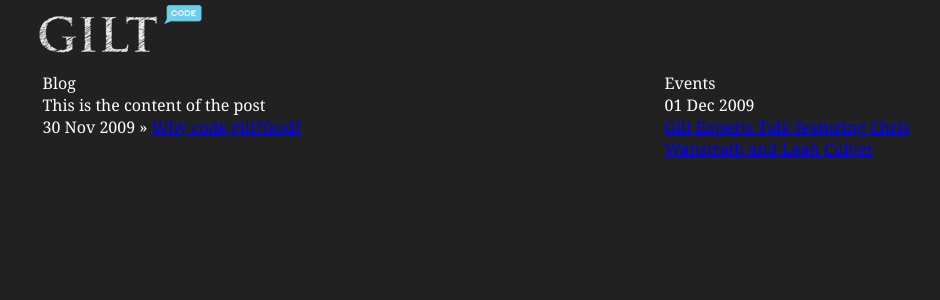
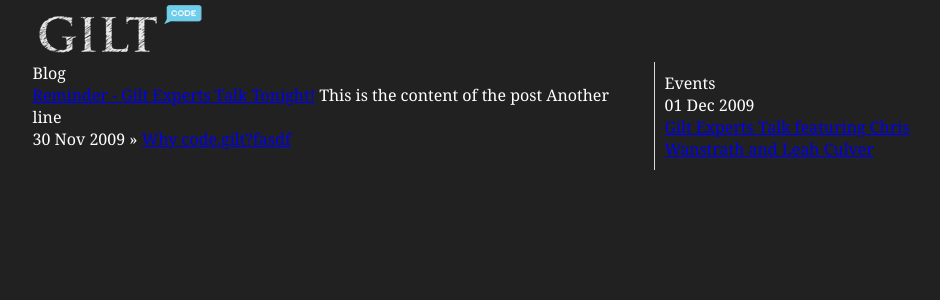
Before and after one commit to venkatmavram/gilt.github.com, a Jekyll site: the page built from index.html, in a window 1280 px wide. Shown: the top 300 px of the page, without its empty margins (145-1085 px from the left). Built offline with Jekyll 4.4.1, drawn with Linux system fonts in a browser that asks for light colours; Markdown is read by kramdown in place of the engine named in the settings; the list of posts is cut into pages by our own code; comment, search, counter and statistics services are not loaded.

Commit message:
updated post and index templates

```diff
--- a/_posts/2009-12-01-gilt_experts_talk.textile
+++ b/_posts/2009-12-01-gilt_experts_talk.textile
@@ -4,6 +4,7 @@
 gravatar_hash: 36f0940444ab46d11bae4ce320611ee6
 layout: post
 title: Gilt Experts Talk featuring Chris Wanstrath and Leah Culver
+tags: [gilt experts]
 ---
 
 h1. {{ page.title }}
--- a/_posts/2009-12-02-talk_tonight.textile
+++ b/_posts/2009-12-02-talk_tonight.textile
@@ -3,6 +3,8 @@
 categories: blog
 gravatar_hash: 36f0940444ab46d11bae4ce320611ee6
 layout: post
-title: Reminder- Gilt Experts Talk Tonight!
+title: Reminder - Gilt Experts Talk Tonight!
+tags: [gilt experts]
 ---
 This is the content of the post
+Another line
--- a/index.html
+++ b/index.html
@@ -3,7 +3,7 @@
 title: Gilt Code
 ---
 
-<div class="content">
+<div class="main_content">
   <h3>Blog</h3>
   <ul class="posts">
     {% for blog_category in site.categories %}
@@ -11,6 +11,7 @@
         {% for post in blog_category.last %}
           {% if forloop.first %}
             <li id="first_post">
+              <a href="{{ post.url }}">{{ post.title }}</a>
               {{ post.content }}
             </li>
           {% else %}
--- a/stylesheets/gc.css
+++ b/stylesheets/gc.css
@@ -15,6 +15,7 @@
 input,textarea,select{*font-size:100%;}
 legend{color:#000;}
 /* End Reset */
+
 html {
   background-color: #212121;
   color: white;
@@ -37,15 +38,15 @@
   margin: 0 auto;
   width: 925px;
 }
-div.content {
+div.main_content {
   float: left;
-  padding: 10px;
   width: 592px;
 }
 div.sidebar {
   float: right;
   padding: 10px;
   width: 283px;
+  border-left: 1px solid #d9d9d9;
 }
 
 /* Clearfix */
@@ -67,3 +68,45 @@
   height: 1%;
 }
 /* End Clearfix */
+
+/* Post */
+img.author_avatar {
+  float: left;
+}
+div.author {
+  float: left;
+  margin-left: 10px;
+}
+div.author h1 {
+  font-size: 120%;
+  font-weight: bold;
+}
+div.author h2 {
+  font-style: italic;
+}
+div.author h3 {
+  font-size: 70%;
+}
+div.content {
+  clear: both;
+  float: left;
+  padding: 10px;
+  width: 905px;
+  border-bottom: 1px solid #d9d9d9;
+}
+div.tags {
+  float: right;
+  font-size: 70%;
+}
+div.footer {
+  float: left;
+}
+#disqus_thread {
+  float: left;
+  clear: left;
+}
+a.dsq-brlink {
+  float: left;
+  clear: left;
+}
+/* End Post */
```
Also changed, not shown: _layouts/post.html (+11 -5 lines).
